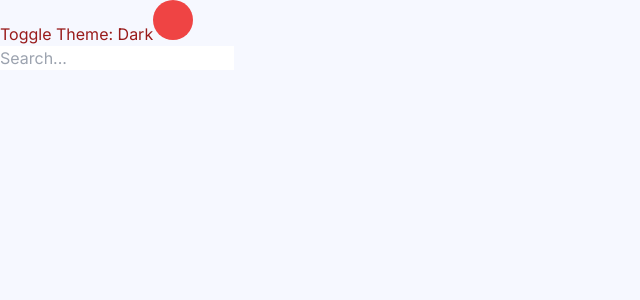
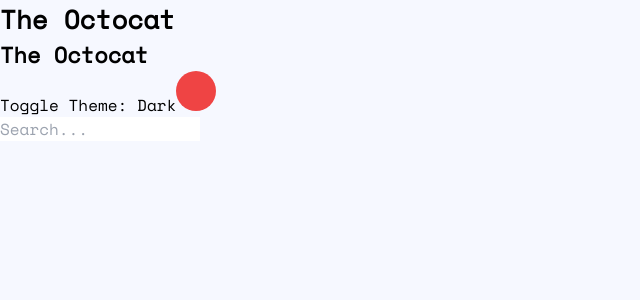
Before and after one commit to Fables7/github-user-search-app, a Next.js app: page / in a window 1280 px wide. Shown: the top 300 px of the page, without its empty margins (0-640 px from the left). Built offline with nearby package versions, Linux system fonts and the light colour scheme.

Commit message:
Updated font to use Space Mono

```diff
--- a/src/app/globals.css
+++ b/src/app/globals.css
@@ -25,6 +25,27 @@ body {
   background: var(--main-light);
 }
 
+h1 {
+  font-weight: bold;
+  font-size: 1.625rem;
+  line-height: 38px;
+}
+
+h2 {
+  font-weight: bold;
+  font-size: 1.375rem;
+  line-height: 33px;
+}
+
+h3 {
+  line-height: 24px;
+}
+
+h4 {
+  font-size: 0.813rem;
+  line-height: 20px;
+}
+
 .dark body {
   background: var(--main-dark);
 }
--- a/src/app/layout.tsx
+++ b/src/app/layout.tsx
@@ -1,9 +1,13 @@
 import "./globals.css";
 import type { Metadata } from "next";
-import { Inter } from "next/font/google";
+import { Inter, Space_Mono } from "next/font/google";
 import ThemeProvider from "@/providers/theme-provider";
 
 const inter = Inter({ subsets: ["latin"] });
+const spaceMono = Space_Mono({
+  subsets: ["latin"],
+  weight: "400",
+});
 
 export const metadata: Metadata = {
   title: "Create Next App",
@@ -17,7 +21,7 @@ export default function RootLayout({
 }) {
   return (
     <html lang="en">
-      <body className={inter.className}>
+      <body className={`${inter.className} ${spaceMono.className}`}>
         <ThemeProvider attribute="class" defaultTheme="system" enableSystem>
           {children}
         </ThemeProvider>
--- a/src/app/page.tsx
+++ b/src/app/page.tsx
@@ -3,7 +3,9 @@ import { SearchBar, ToggleTheme } from "../components";
 
 export default function Home() {
   return (
-    <main className=" text-red-800 dark:text-blue-700">
+    <main className=" text-black dark:text-blue-700">
+      <h1>The Octocat</h1>
+      <h2>The Octocat</h2>
       <ToggleTheme />
       <SearchBar />
     </main>
```
